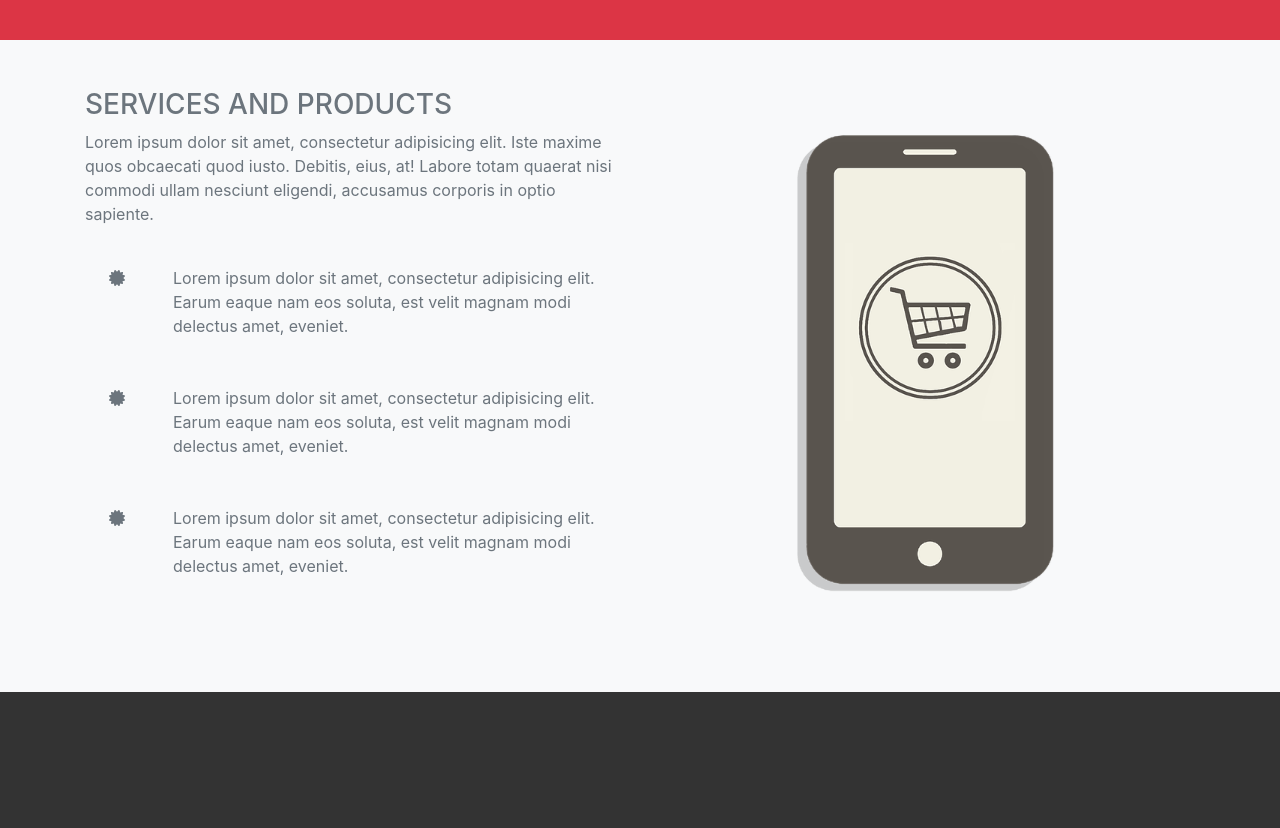
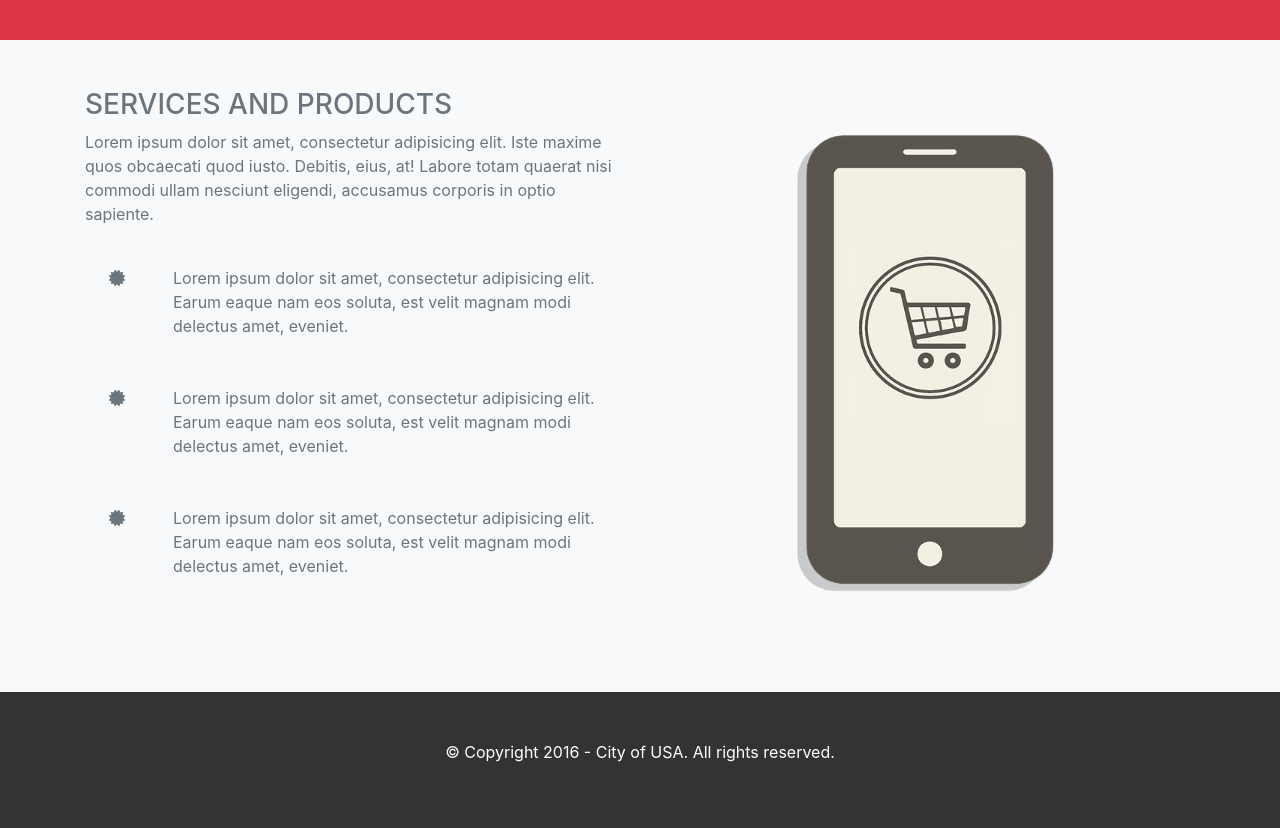
Before and after one commit to HectorMarroquin/PageWeb-Fazt, a plain HTML site: page index.html in a window 1280 px wide. Shown: the part 2032-2860 px from the top of the page. Before the commit the page ends 2724 px from the top, so only its background shows below. Drawn offline with Linux system fonts and the light colour scheme.

Commit message:
Se creo footer

```diff
--- a/index.html
+++ b/index.html
@@ -220,6 +220,18 @@
       </div>
     </section>
 
+    <!-- FOOTER -->
+    <footer>
+      <div class="container">
+        <div class="row">
+          <div class="col-md-12 p-5">
+            <!--Footer Bottom-->
+            <p class="text-center">&copy; Copyright 2016 - City of USA.  All rights reserved.</p>
+          </div>
+        </div>
+      </div>
+    </footer>
+
 
 
 
```
